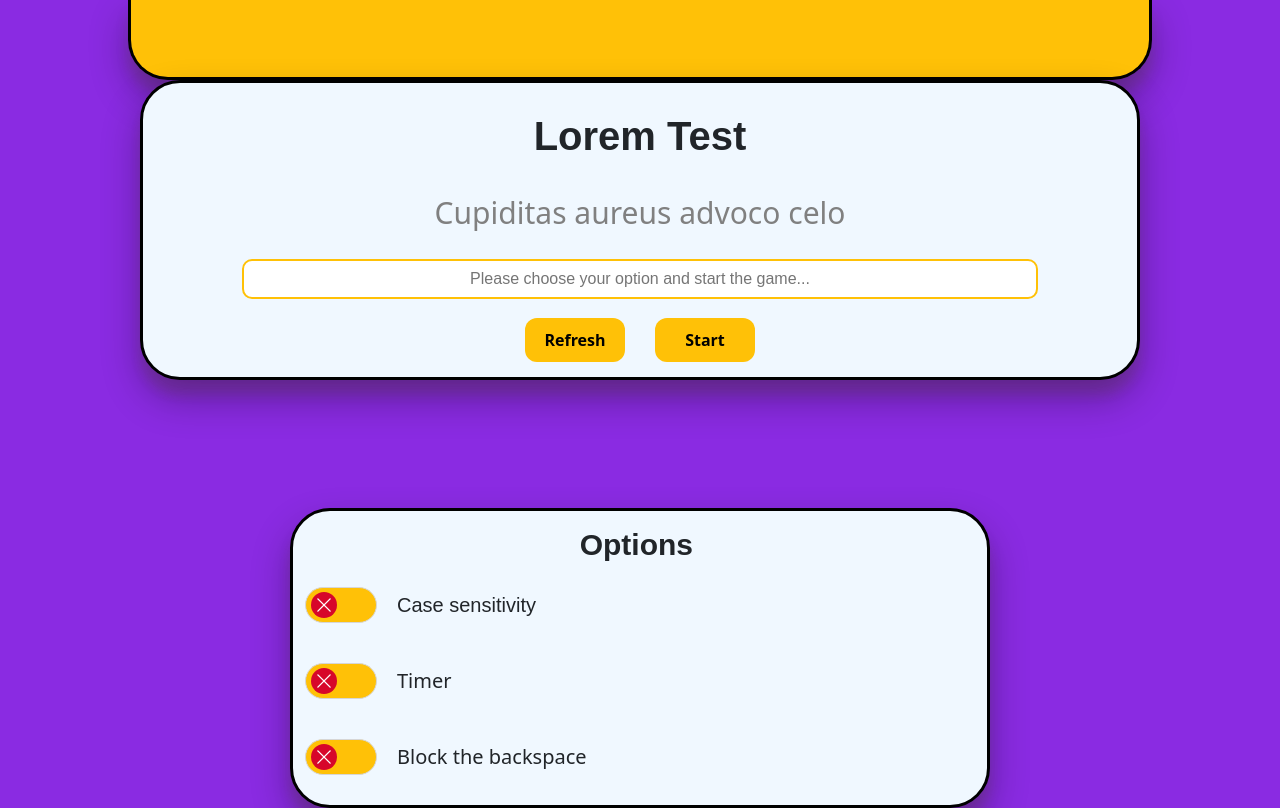
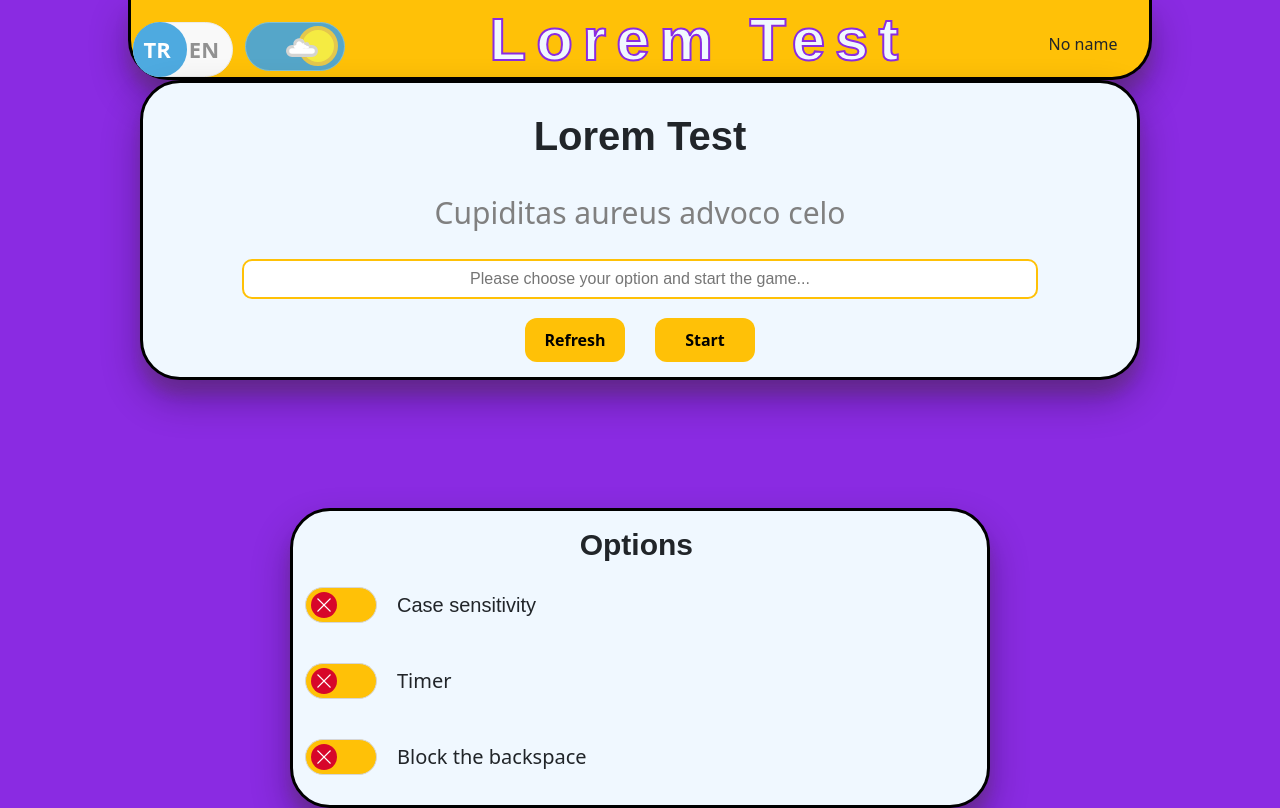
Before and after one commit to M-Erayman/ANGULAR-LoremTest, an Angular app: page / in a window 1280 px wide. Built offline with nearby package versions, Linux system fonts and the light colour scheme; a web font is replaced by a local one.

Commit message:
navbarv2

```diff
--- a/src/app/navbar/navbar.component.css
+++ b/src/app/navbar/navbar.component.css
@@ -15,7 +15,9 @@
   border: 3px solid black;
   border-top: none;
 }
-
+.navbarContainer .navbar .buttonContainerDiv{
+  display: flex;
+}
 .navbarContainer .navbar .header {
   font-size: 50px;
   letter-spacing: 10px;
@@ -43,7 +45,7 @@
 }
 .navbarContainer .personDiv {
   height: 50px;
-  width: 50px;
+  /* width: 50px; */
   background-color: white;
   border-radius: 50%;
 }
@@ -55,7 +57,8 @@
   position: relative;
   display: inline-block;
   width: 100px;
-  margin-left: 100px;
+  /* height: 55px; */
+  margin-left: 0px;
   padding: 4px;
   border-radius: 40px;
 }
@@ -204,13 +207,12 @@
 .switch {
   display: flex;
   justify-content: center;
-  padding-top: 150px;
 }
 .switch__wrapper {
   position: relative;
   display: inline-block;
-  width: 130px;
-  height: 56px;
+  width: 100px;
+  height: 55px;
   background: #f9f9f9;
   border: 1px solid #ebebeb;
   box-sizing: border-box;
@@ -221,7 +223,7 @@
   display: none;
 }
 .switch__wrapper input:checked + .switch__slider:before {
-  transform: translateX(60px);
+  transform: translateX(47px);
 }
 .switch__wrapper input:checked ~ div:after {
   color: #ffffff;
@@ -232,14 +234,14 @@
   transition: color 0.3s ease 0s;
 }
 .switch div::before {
-  content: "RU";
+  content: "TR";
   position: relative;
   z-index: 5;
   font-weight: 700;
   font-size: 22px;
   color: #ffffff;
-  bottom: -14px;
-  left: 20px;
+  bottom: -10px;
+  left: 10px;
   cursor: pointer;
   transition: color 0.3s ease 0s;
 }
@@ -250,8 +252,8 @@
   font-weight: 700;
   font-size: 22px;
   color: #919191;
-  bottom: -14px;
-  left: 48px;
+  bottom: -10px;
+  left: 28px;
   cursor: pointer;
   transition: color 0.3s ease 0s;
 }
@@ -268,8 +270,8 @@
 .switch__slider::before {
   position: absolute;
   content: "";
-  width: 70px;
-  height: 56px;
+  width: 54px;
+  height: 55px;
   left: -1px;
   bottom: -1px;
   background-color: #4eaae0;
--- a/src/app/navbar/navbar.component.html
+++ b/src/app/navbar/navbar.component.html
@@ -1,5 +1,6 @@
 <div class="navbarContainer">
   <nav class="navbar navbar-warning bg-warning">
+    <div class="buttonContainerDiv">
       <div class="switch">
         <label class="switch__wrapper">
           <input type="checkbox" />
@@ -14,6 +15,7 @@
           <div class="toggle-switch">
             <div class="toggle-switch-figure"></div>
             <div class="toggle-switch-figureAlt"></div>
+          </div>
         </div>
       </div>
     </div>
```
Lines whose indentation alone changed are shown as unchanged.
